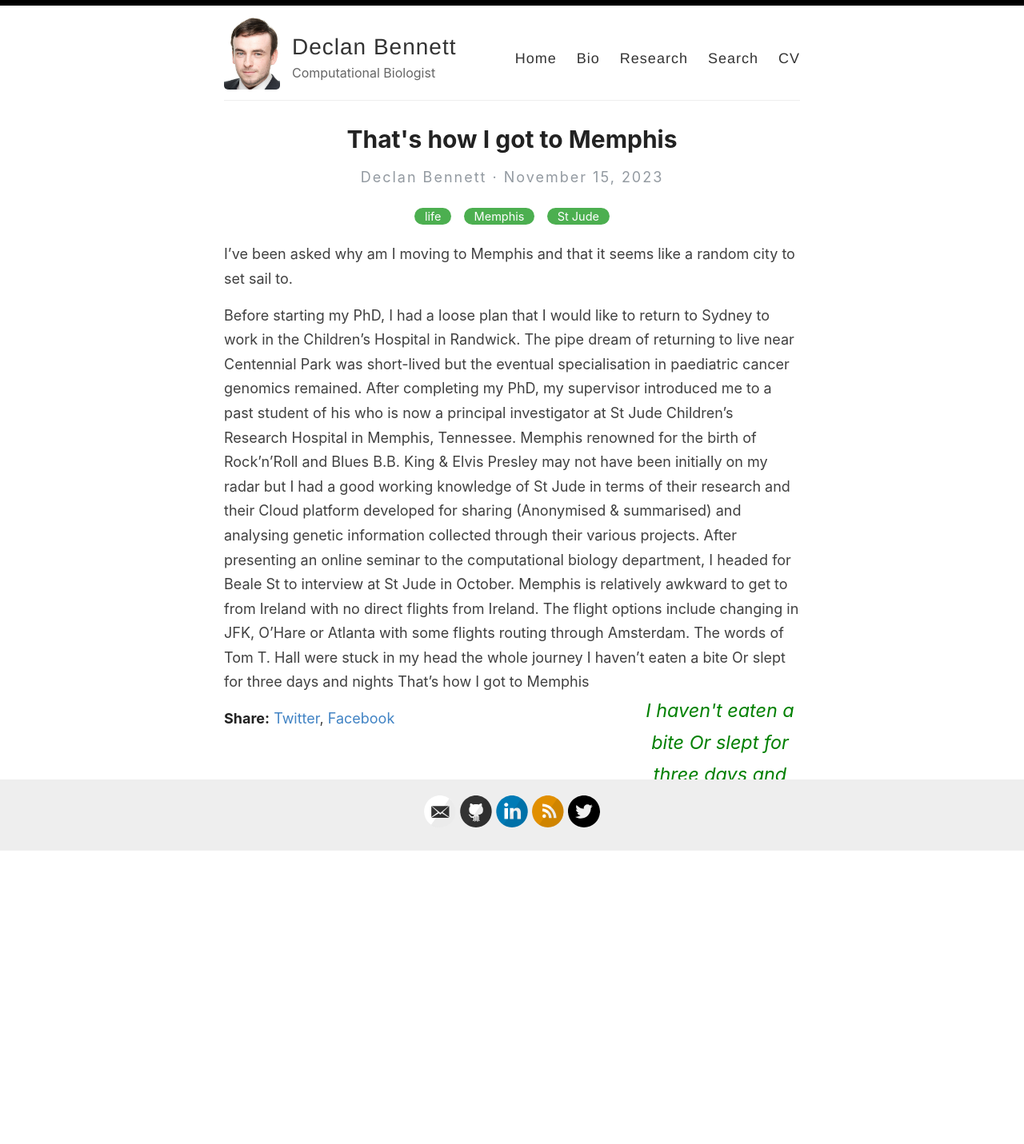
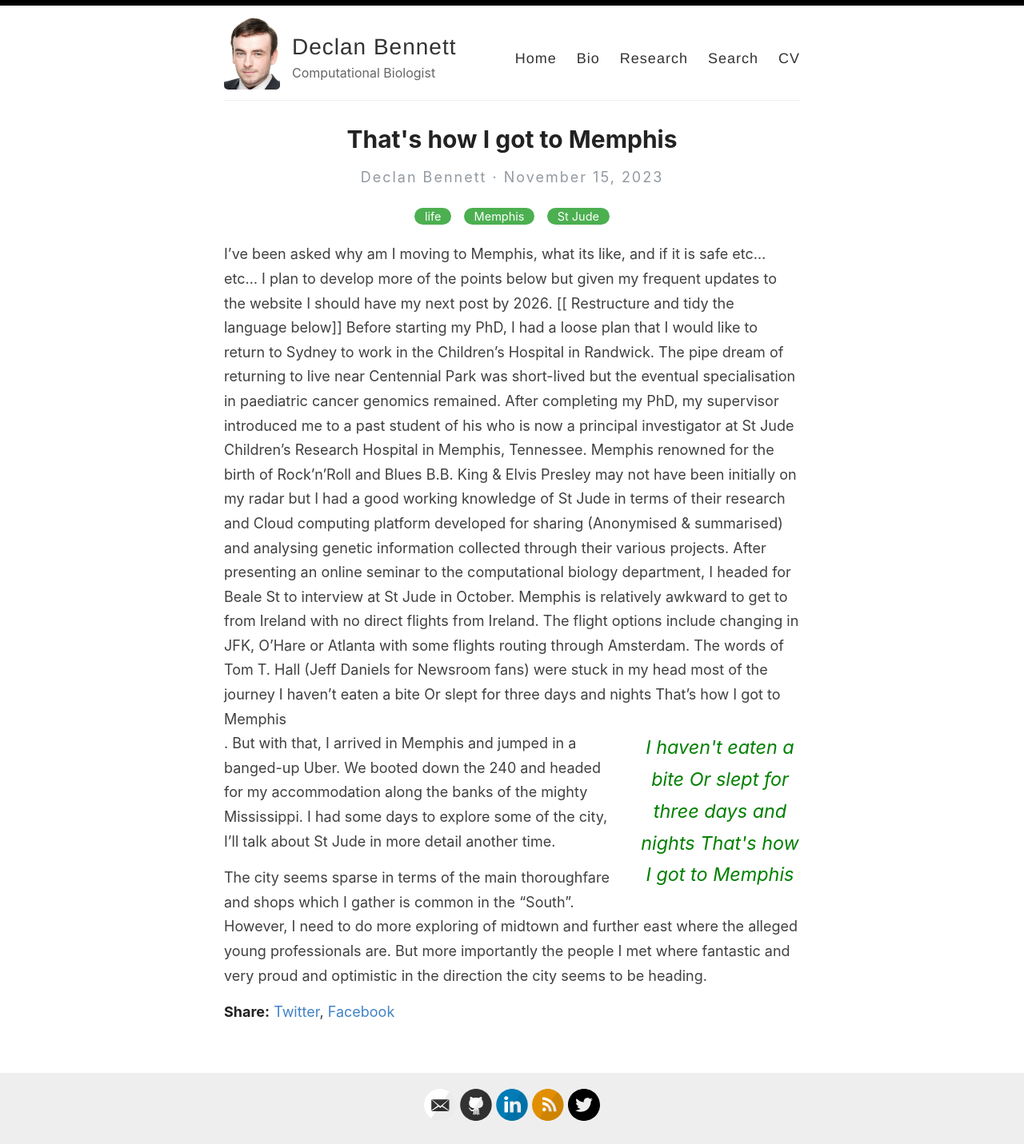
Before and after one commit to declan93/declan93.github.io, a Jekyll site: the page built from _posts/2023-11-15-Walking-in-Memphis.md, in a window 1280 px wide. Shown: the whole page at 80% size. Built offline with Jekyll 4.4.1, drawn with Linux system fonts in a browser that asks for light colours; comment, search, counter and statistics services are not loaded; before the commit the page ends 1068 px from its top, so only the background shows below that.

Commit message:
Update 2023-11-15-Walking-in-Memphis.md

```diff
--- a/_posts/2023-11-15-Walking-in-Memphis.md
+++ b/_posts/2023-11-15-Walking-in-Memphis.md
@@ -5,8 +5,10 @@
 excerpt:
 ---
 
-I've been asked why am I moving to Memphis and that it seems like a random city to set sail to.
+I've been asked why am I moving to Memphis, what its like, and if it is safe etc... etc... I plan to develop more of the points below but given my frequent updates to the website I should have my next post by 2026.
+[[ Restructure and tidy the language below]]
+Before starting my PhD, I had a loose plan that I would like to return to Sydney to work in the Children's Hospital in Randwick. The pipe dream of returning to live near Centennial Park was short-lived but the eventual specialisation in paediatric cancer genomics remained. After completing my PhD, my supervisor introduced me to a past student of his who is now a principal investigator at St Jude Children's Research Hospital in Memphis, Tennessee. Memphis renowned for the birth of Rock'n'Roll and Blues B.B. King & Elvis Presley may not have been initially on my radar but I had a good working knowledge of St Jude in terms of their research and Cloud computing platform developed for sharing (Anonymised & summarised) and analysing genetic information collected through their various projects. After presenting an online seminar to the computational biology department, I headed for Beale St to interview at St Jude in October. Memphis is relatively awkward to get to from Ireland with no direct flights from Ireland. The flight options include changing in JFK, O'Hare or Atlanta with some flights routing through Amsterdam. The words of Tom T. Hall (Jeff Daniels for Newsroom fans) were stuck in my head most of the journey {% include pullquote.html quote="I haven't eaten a bite
+Or slept for three days and nights
+That's how I got to Memphis" %}. But with that, I arrived in Memphis and jumped in a banged-up Uber. We booted down the 240 and headed for my accommodation along the banks of the mighty Mississippi. I had some days to explore some of the city, I'll talk about St Jude in more detail another time.
 
-Before starting my PhD, I had a loose plan that I would like to return to Sydney to work in the Children's Hospital in Randwick. The pipe dream of returning to live near Centennial Park was short-lived but the eventual specialisation in paediatric cancer genomics remained. After completing my PhD, my supervisor introduced me to a past student of his who is now a principal investigator at St Jude Children's Research Hospital in Memphis, Tennessee. Memphis renowned for the birth of Rock'n'Roll and Blues B.B. King & Elvis Presley may not have been initially on my radar but I had a good working knowledge of St Jude in terms of their research and their Cloud platform developed for sharing (Anonymised & summarised) and analysing genetic information collected through their various projects. After presenting an online seminar to the computational biology department, I headed for Beale St to interview at St Jude in October. Memphis is relatively awkward to get to from Ireland with no direct flights from Ireland. The flight options include changing in JFK, O'Hare or Atlanta with some flights routing through Amsterdam. The words of Tom T. Hall were stuck in my head the whole journey  {% include pullquote.html quote="I haven't eaten a bite
-Or slept for three days and nights
-That's how I got to Memphis" %}
+The city seems sparse in terms of the main thoroughfare and shops which I gather is common in the "South". However, I need to do more exploring of midtown and further east where the alleged young professionals are. But more importantly the people I met where fantastic and very proud and optimistic in the direction the city seems to be heading.
```
